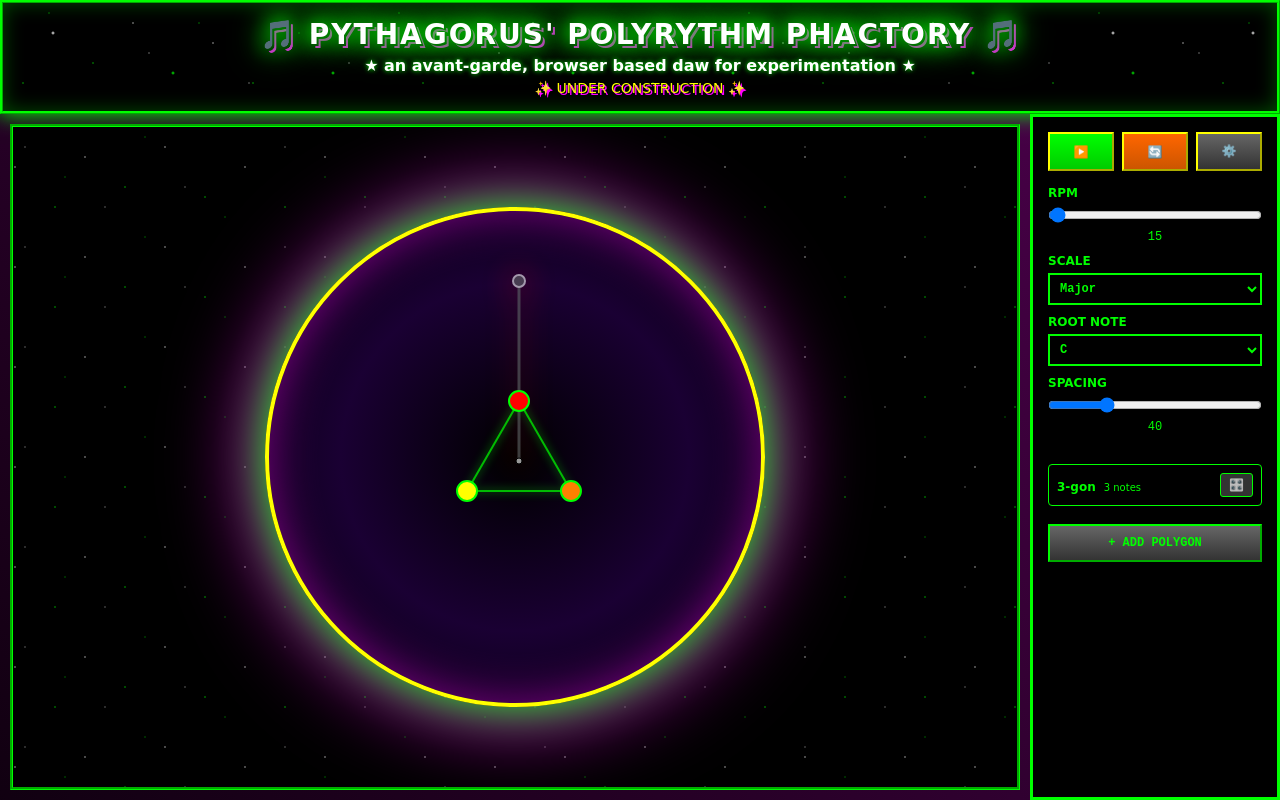
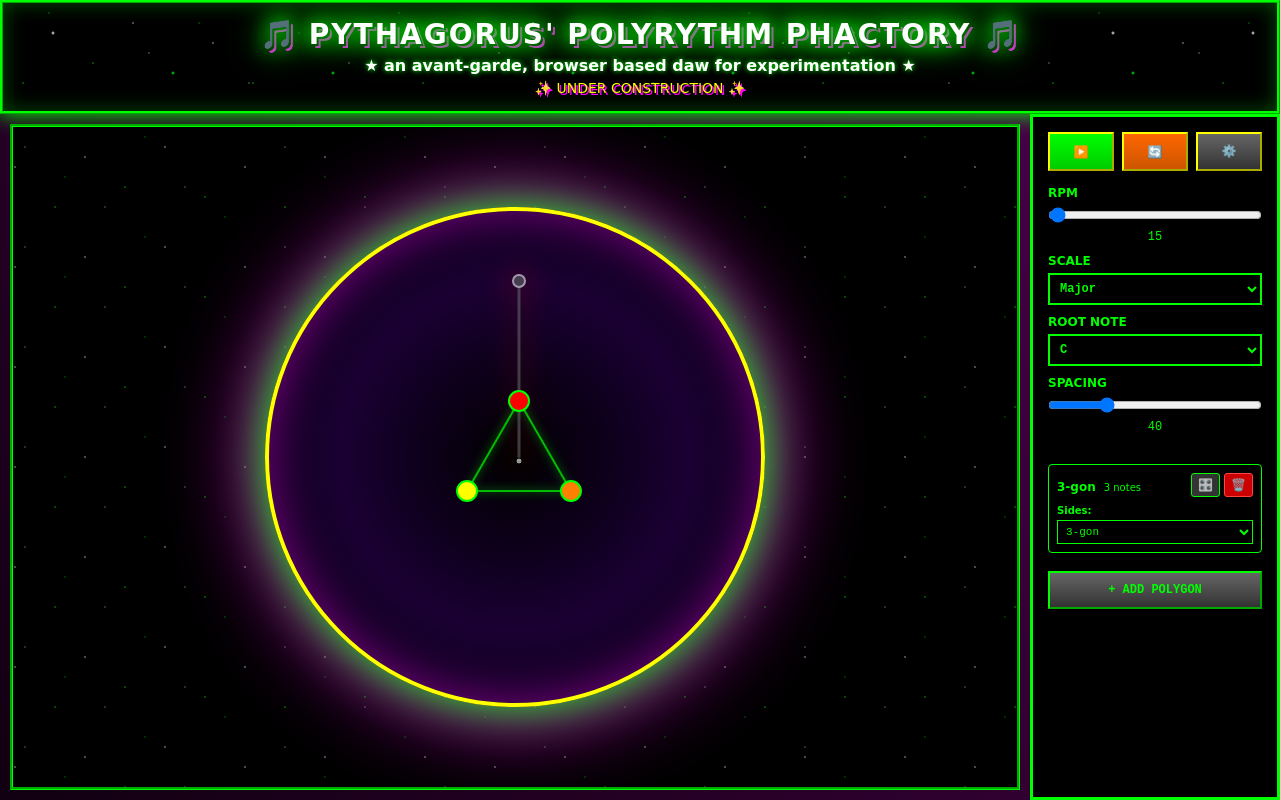
Before and after one commit to clickbaitnate/PPP, a React (Create React App) app: page / in a window 1280 px wide. Built offline with nearby package versions, Linux system fonts and the light colour scheme.

Commit message:
Add delete button and sides control for polygon layers - delete polygon layers and change n-gon sides

```diff
--- a/src/App.tsx
+++ b/src/App.tsx
@@ -403,6 +403,47 @@ function App() {
     updateAllPolygonRadii();
   }, [polygonSettings.spacing, updateAllPolygonRadii]);
 
+  // Delete a polygon
+  const handleDeletePolygon = useCallback((polygonId: number) => {
+    console.log('Deleting polygon:', polygonId);
+    setPolygons(prev => {
+      const filtered = prev.filter(p => p.id !== polygonId);
+      // Update radii for remaining polygons
+      return filtered.map((polygon, index) => ({
+        ...polygon,
+        radius: 60 + (index * polygonSettings.spacing)
+      }));
+    });
+  }, [polygonSettings.spacing]);
+
+  // Change the number of sides for a polygon
+  const handleChangePolygonSides = useCallback((polygonId: number, newSides: number) => {
+    console.log('Changing polygon', polygonId, 'to', newSides, 'sides');
+    setPolygons(prev => prev.map(polygon => {
+      if (polygon.id !== polygonId) return polygon;
+
+      const currentNotes = [...polygon.notes];
+      const newNotes: (string | null)[] = [];
+
+      // Adjust notes array based on new number of sides
+      for (let i = 0; i < newSides; i++) {
+        if (i < currentNotes.length) {
+          // Keep existing notes
+          newNotes.push(currentNotes[i]);
+        } else {
+          // Add null for new vertices
+          newNotes.push(null);
+        }
+      }
+
+      return {
+        ...polygon,
+        sides: newSides,
+        notes: newNotes
+      };
+    }));
+  }, []);
+
   // Render components
   const renderPolygon = (polygon: Polygon) => {
     const centerX = 250;
@@ -556,6 +597,8 @@ function App() {
           onSettingsClick={handleSettingsClick}
           onAddPolygon={handleAddPolygon}
           onEditPolygon={handleEditPolygon}
+          onDeletePolygon={handleDeletePolygon}
+          onChangePolygonSides={handleChangePolygonSides}
         />
       </main>
 
--- a/src/components/ControlPanel.tsx
+++ b/src/components/ControlPanel.tsx
@@ -16,6 +16,8 @@ interface ControlPanelProps {
   onSettingsClick: () => void;
   onAddPolygon: () => void;
   onEditPolygon: (polygon: Polygon) => void;
+  onDeletePolygon: (polygonId: number) => void;
+  onChangePolygonSides: (polygonId: number, sides: number) => void;
 }
 
 const ControlPanel: React.FC<ControlPanelProps> = ({
@@ -33,6 +35,8 @@ const ControlPanel: React.FC<ControlPanelProps> = ({
   onSettingsClick,
   onAddPolygon,
   onEditPolygon,
+  onDeletePolygon,
+  onChangePolygonSides,
 }) => {
   return (
     <div style={{
@@ -261,13 +265,18 @@ const ControlPanel: React.FC<ControlPanelProps> = ({
         {polygons.map(polygon => (
           <div key={polygon.id} style={{
             display: 'flex',
-            alignItems: 'center',
-            justifyContent: 'space-between',
+            flexDirection: 'column',
+            gap: '8px',
             padding: '8px',
             marginBottom: '8px',
             background: 'rgba(0, 0, 0, 0.5)',
             border: '1px solid #00ff00',
             borderRadius: '4px'
+          }}>
+            <div style={{
+              display: 'flex',
+              alignItems: 'center',
+              justifyContent: 'space-between'
             }}>
               <div>
                 <span style={{
@@ -281,9 +290,13 @@ const ControlPanel: React.FC<ControlPanelProps> = ({
                   marginLeft: '8px'
                 }}>{polygon.notes.filter(n => n).length} notes</span>
               </div>
+              <div style={{
+                display: 'flex',
+                gap: '4px'
+              }}>
                 <button
                   style={{
-                padding: '4px 8px',
+                    padding: '4px 6px',
                     background: '#333333',
                     border: '1px solid #00ff00',
                     color: '#00ff00',
@@ -296,6 +309,55 @@ const ControlPanel: React.FC<ControlPanelProps> = ({
                 >
                   🎛️
                 </button>
+                <button
+                  style={{
+                    padding: '4px 6px',
+                    background: '#cc0000',
+                    border: '1px solid #ff4444',
+                    color: '#ffffff',
+                    fontSize: '12px',
+                    cursor: 'pointer',
+                    borderRadius: '3px'
+                  }}
+                  onClick={() => onDeletePolygon(polygon.id)}
+                  title="Delete Polygon"
+                  disabled={polygons.length <= 1}
+                >
+                  🗑️
+                </button>
+              </div>
+            </div>
+
+            <div style={{
+              display: 'flex',
+              flexDirection: 'column',
+              gap: '4px'
+            }}>
+              <label style={{
+                color: '#00ff00',
+                fontSize: '10px',
+                fontWeight: 'bold'
+              }}>Sides:</label>
+              <select
+                value={polygon.sides}
+                onChange={(e) => onChangePolygonSides(polygon.id, Number(e.target.value))}
+                style={{
+                  width: '100%',
+                  padding: '4px',
+                  background: '#000000',
+                  border: '1px solid #00ff00',
+                  color: '#00ff00',
+                  fontSize: '11px',
+                  fontFamily: 'Courier New, monospace',
+                  cursor: 'pointer',
+                  outline: 'none'
+                }}
+              >
+                {[3, 4, 5, 6, 7, 8, 9, 10, 12].map(sides => (
+                  <option key={sides} value={sides}>{sides}-gon</option>
+                ))}
+              </select>
+            </div>
           </div>
         ))}
         <button style={{
```
Lines whose indentation alone changed are shown as unchanged.
